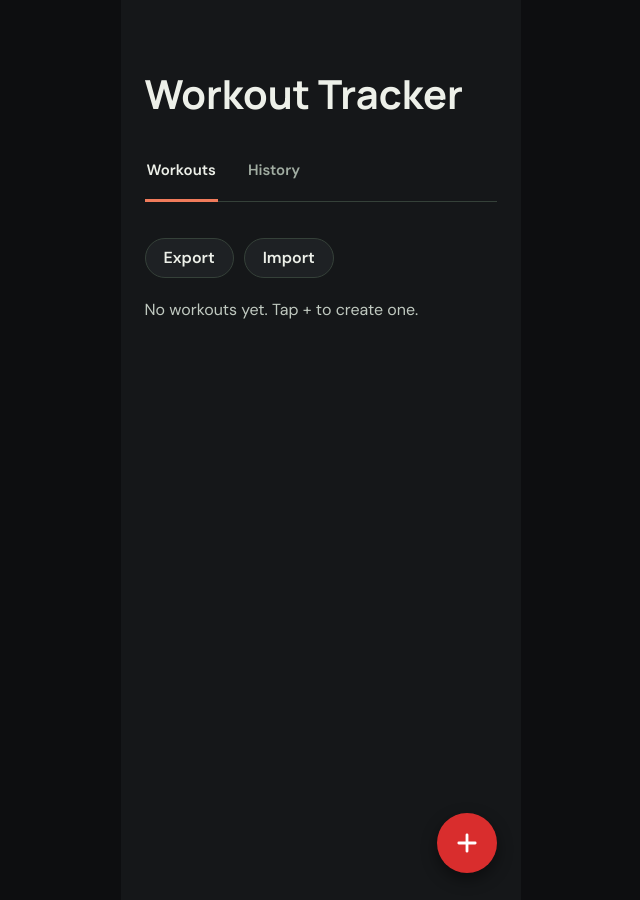
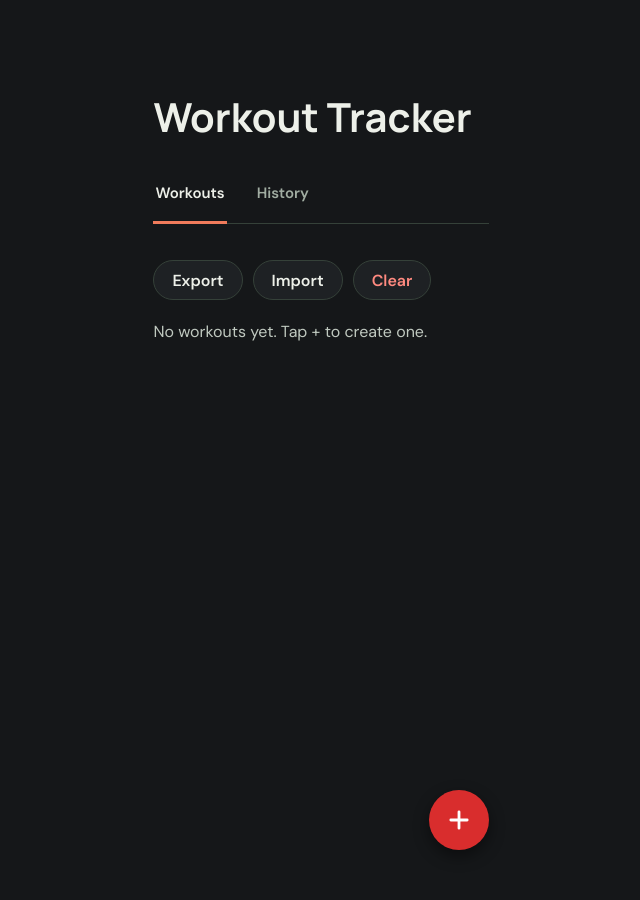
Before and after one commit to brendanhasz/brendanhasz.github.io, a Jekyll site: the page assets/workout_tracker/index.html, which Jekyll copies as it is, in a window 1280 px wide. Shown: the whole page, without its empty margins (319-959 px from the left). Built offline with Jekyll 4.4.1, drawn with Linux system fonts in a browser that asks for light colours.

Commit message:
fix style a bit, add clear button

```diff
--- a/assets/workout_tracker/index.html
+++ b/assets/workout_tracker/index.html
@@ -3,7 +3,7 @@
   <head>
     <meta charset="utf-8">
     <meta name="viewport" content="width=device-width, initial-scale=1">
-    <meta name="theme-color" content="#0d0e10">
+    <meta name="theme-color" content="#151719">
     <title>Workout Tracker</title>
     <link rel="manifest" href="manifest.json">
     <link rel="icon" href="icons/icon-192.png">
@@ -53,6 +53,7 @@
         <div class="file-actions">
           <button type="button" data-action="export" data-store="workouts">Export</button>
           <button type="button" data-action="import" data-store="workouts">Import</button>
+          <button type="button" data-action="clear" data-store="workouts">Clear</button>
         </div>
         <p class="empty-message" id="workouts-status" role="status" hidden></p>
         <p class="empty-message" id="workouts-message" hidden></p>
@@ -70,6 +71,7 @@
         <div class="file-actions">
           <button type="button" data-action="export" data-store="history">Export</button>
           <button type="button" data-action="import" data-store="history">Import</button>
+          <button type="button" data-action="clear" data-store="history">Clear</button>
         </div>
         <p class="empty-message" id="history-status" role="status" hidden></p>
         <p class="empty-message" id="history-message" hidden></p>
@@ -143,6 +145,25 @@
           </svg>
         </button>
       </div>
+
+      <div
+        class="view confirm-view"
+        id="confirm-view"
+        role="alertdialog"
+        aria-modal="true"
+        aria-labelledby="confirm-title"
+        aria-describedby="confirm-text"
+        hidden
+      >
+        <div class="confirm-card">
+          <h2 id="confirm-title">Are you sure?</h2>
+          <p id="confirm-text"></p>
+          <div class="confirm-actions">
+            <button type="button" id="confirm-no">No</button>
+            <button type="button" id="confirm-yes" class="confirm-yes">Yes</button>
+          </div>
+        </div>
+      </div>
     </main>
   </body>
 </html>
--- a/assets/workout_tracker/script.js
+++ b/assets/workout_tracker/script.js
@@ -281,6 +281,37 @@ function importList(name) {
     }
   });
   input.click();
+}
+
+let pendingClear = null;
+
+function closeConfirm() {
+  pendingClear = null;
+  $('confirm-view').hidden = true;
+}
+
+function askClear(name) {
+  if (!getList(name).length) {
+    setStatus(name, 'Nothing to clear.');
+    return;
+  }
+  pendingClear = name;
+  $('confirm-text').textContent = `This will permanently delete all your ${name}. It can't be undone.`;
+  $('confirm-view').hidden = false;
+  $('confirm-no').focus();
+}
+
+function confirmClear() {
+  const name = pendingClear;
+  closeConfirm();
+  if (!name) return;
+  try {
+    saveList(name, []);
+    applyList(name, []);
+    setStatus(name, 'Cleared.');
+  } catch {
+    setStatus(name, 'Could not clear. Browser storage may be blocked.', true);
+  }
 }
 
 let session = null;
@@ -709,6 +740,14 @@ document.querySelectorAll('[data-action="export"]').forEach((button) => {
 document.querySelectorAll('[data-action="import"]').forEach((button) => {
   button.addEventListener('click', () => importList(button.dataset.store));
 });
+document.querySelectorAll('[data-action="clear"]').forEach((button) => {
+  button.addEventListener('click', () => askClear(button.dataset.store));
+});
+$('confirm-no').addEventListener('click', closeConfirm);
+$('confirm-yes').addEventListener('click', confirmClear);
+document.addEventListener('keydown', (event) => {
+  if (event.key === 'Escape' && !$('confirm-view').hidden) closeConfirm();
+});
 
 renderWorkouts();
 renderHistory();
--- a/assets/workout_tracker/styles.css
+++ b/assets/workout_tracker/styles.css
@@ -4,7 +4,7 @@
   color-scheme: dark;
   font-family: 'DM Sans', sans-serif;
   color: #edf0e9;
-  background: #0d0e10;
+  background: #151719;
   font-synthesis: none;
   text-rendering: optimizeLegibility;
   --ink: #edf0e9;
@@ -26,7 +26,7 @@ body {
   min-height: 100svh;
   margin: 0;
   place-items: center;
-  background: #0d0e10;
+  background: #151719;
 }
 
 button,
@@ -36,13 +36,11 @@ input {
 
 .app-shell {
   position: relative;
-  width: min(100vw, 1080px, calc(100svh * 1080 / 2424));
+  width: min(100vw, 1080px, calc(95svh * 1080 / 2424));
   aspect-ratio: 1080 / 2424;
   margin: 0 auto;
   overflow: hidden;
   background-color: #151719;
-  background-image: radial-gradient(#26292c 0.65px, transparent 0.65px);
-  background-size: 20px 20px;
 }
 
 .view {
@@ -198,6 +196,67 @@ h1 {
 }
 
 .file-actions button:focus-visible {
+  outline: 2px solid var(--accent);
+  outline-offset: 3px;
+}
+
+.file-actions button[data-action="clear"] {
+  color: #ff8a80;
+}
+
+.confirm-view {
+  z-index: 5;
+  align-items: center;
+  justify-content: center;
+  padding: 24px;
+  background: rgb(21 23 25 / 96%);
+}
+
+.confirm-card {
+  width: 100%;
+  padding: 24px;
+  border: 1px solid var(--line);
+  border-radius: 16px;
+  background: var(--surface);
+  text-align: center;
+}
+
+.confirm-card h2 {
+  margin: 0 0 10px;
+  font-size: 24px;
+}
+
+.confirm-card p {
+  margin: 0 0 22px;
+  color: #c0c9c0;
+  line-height: 1.5;
+}
+
+.confirm-actions {
+  display: flex;
+  gap: 12px;
+  justify-content: center;
+}
+
+.confirm-actions button {
+  min-width: 96px;
+  min-height: 46px;
+  padding: 0 24px;
+  border: 1px solid var(--line);
+  border-radius: 23px;
+  background: #0f1113;
+  color: var(--ink);
+  cursor: pointer;
+  font-weight: 700;
+}
+
+.confirm-actions .confirm-yes {
+  border-color: var(--red);
+  background: var(--red);
+  color: #fff;
+}
+
+.confirm-actions button:focus-visible {
   outline: 2px solid var(--accent);
   outline-offset: 3px;
 }
```
